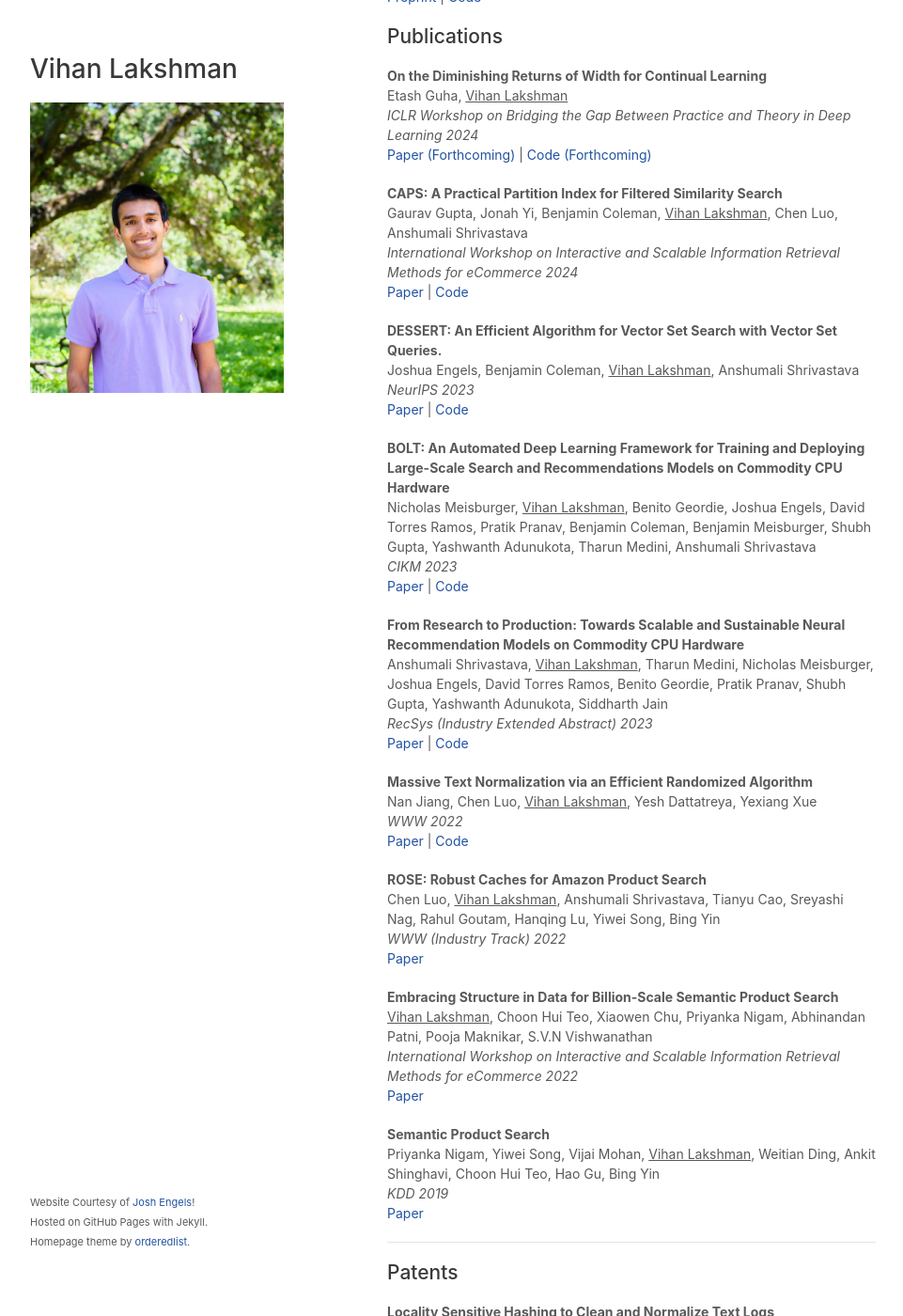
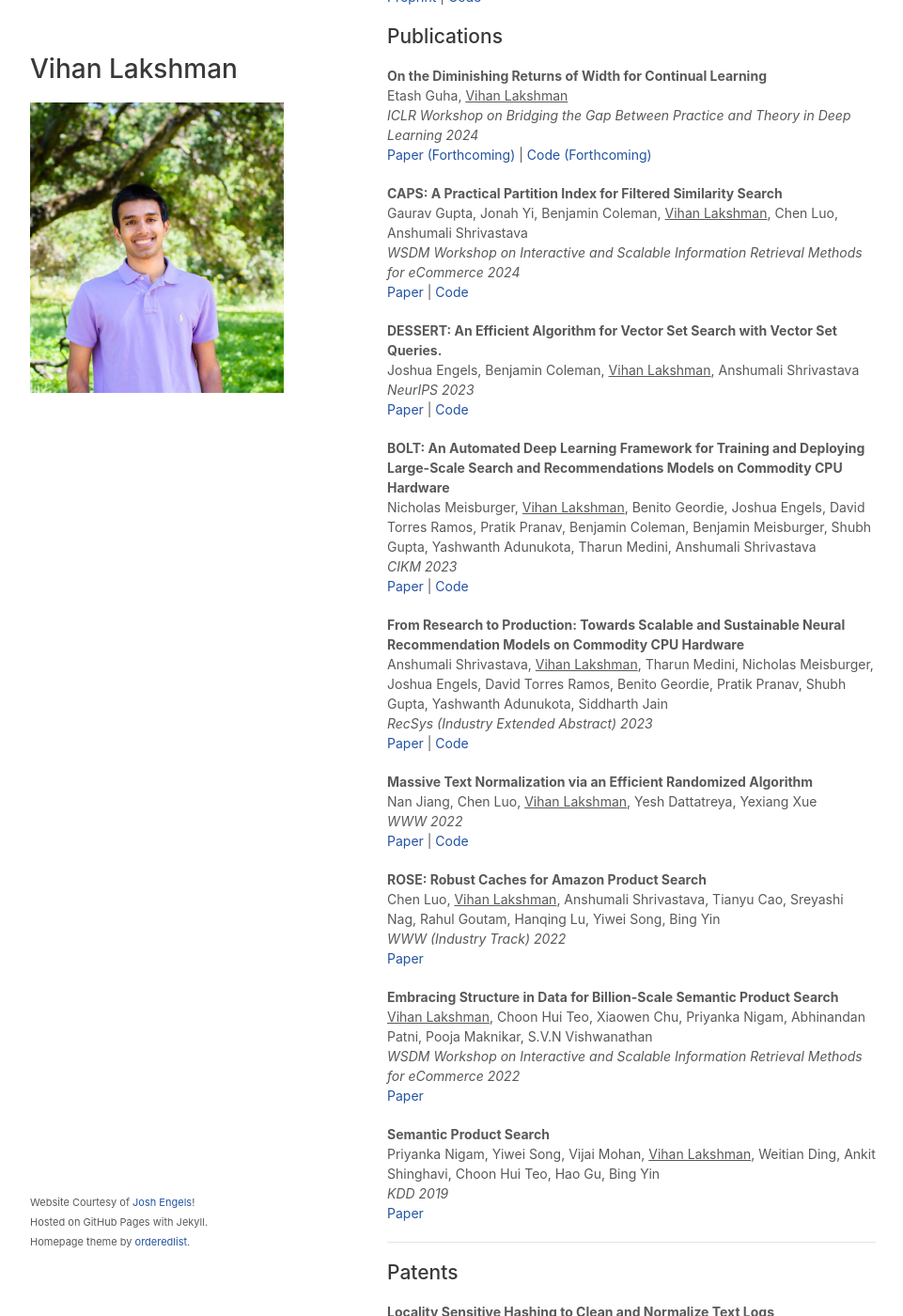
Before and after one commit to vihan-lakshman/vihan-lakshman.github.io, a Jekyll site: the page built from index.html, in a window 1280 px wide and 1400 px high, scrolled down 450 px. Shown: the whole window at 94% size, without its empty margins (158-1119 px from the left). Built offline with Jekyll 4.4.1, drawn with Linux system fonts in a browser that asks for light colours; a style sheet for code colours, icons or effects is not loaded.

Commit message:
Small change to format

```diff
--- a/index.html
+++ b/index.html
@@ -78,7 +78,7 @@
 
       <b>CAPS: A Practical Partition Index for Filtered Similarity Search</b> <br>
       Gaurav Gupta, Jonah Yi, Benjamin Coleman, <u>Vihan Lakshman</u>, Chen Luo, Anshumali Shrivastava<br>
-      <i>International Workshop on Interactive and Scalable Information Retrieval Methods for
+      <i>WSDM Workshop on Interactive and Scalable Information Retrieval Methods for
         eCommerce 2024</i><br>
       <a href="https://arxiv.org/pdf/2308.15014v1.pdf">Paper</a> |
       <a href="https://github.com/gaurav16gupta/constrainedANN">Code</a>
@@ -130,7 +130,7 @@
         <b>Embracing Structure in Data for Billion-Scale Semantic Product Search</b> <br>
         <u>Vihan Lakshman</u>, Choon Hui Teo, Xiaowen Chu, Priyanka Nigam, Abhinandan Patni, Pooja Maknikar, S.V.N
         Vishwanathan<br>
-        <i>International Workshop on Interactive and Scalable Information Retrieval Methods for
+        <i>WSDM Workshop on Interactive and Scalable Information Retrieval Methods for
           eCommerce 2022</i> <br>
         <a href="https://arxiv.org/pdf/2110.06125.pdf">Paper</a>
       </p>
```
